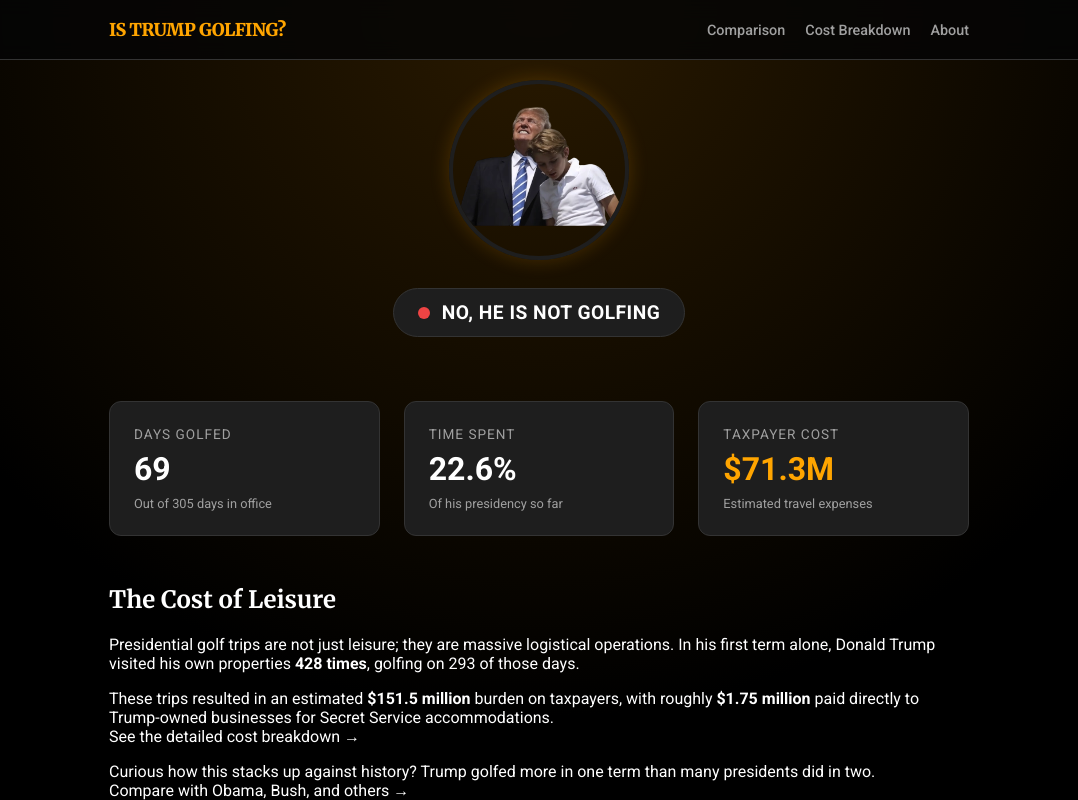
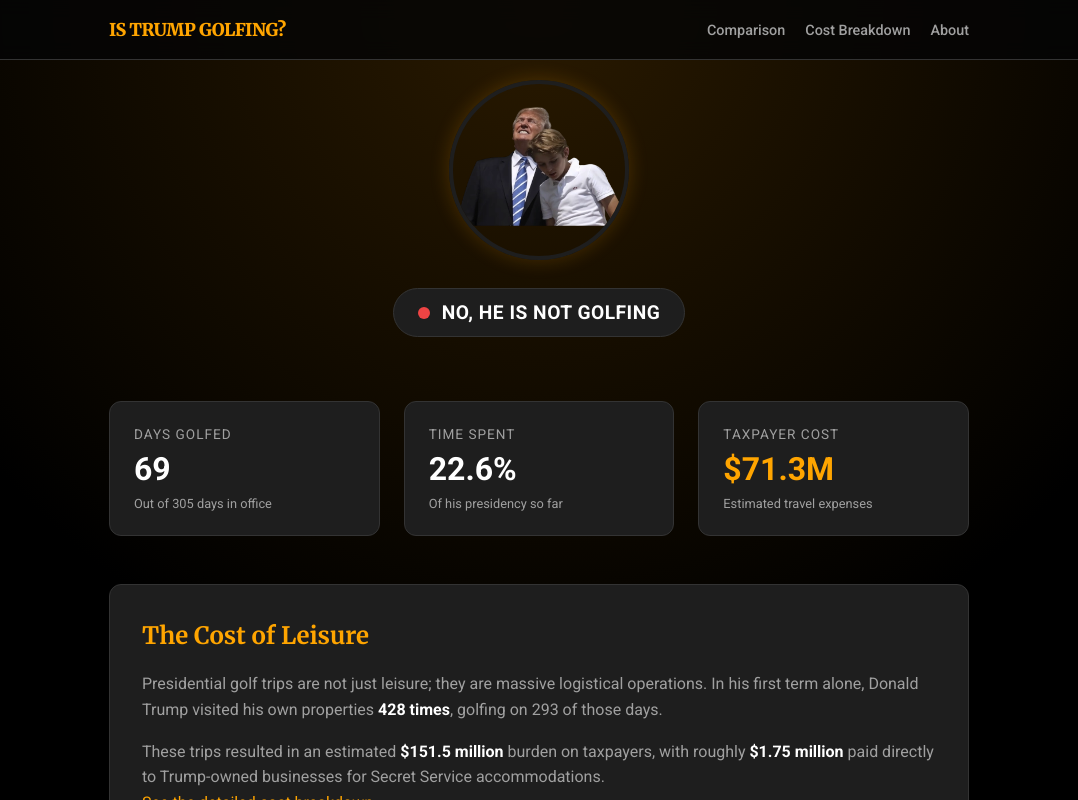
Before and after one commit to soyboi1312/istrumpgolfing.today, a Next.js app: page / in a window 1280 px wide. Shown: the top 800 px of the page, without its empty margins (101-1179 px from the left). Built offline with nearby package versions, Linux system fonts and the light colour scheme.

Commit message:
Update Home.module.css

```diff
--- a/styles/Home.module.css
+++ b/styles/Home.module.css
@@ -165,6 +165,45 @@
   margin-top: 0.5rem;
 }
 
+/* --- Context/Analysis Section --- */
+.contextSection {
+  text-align: left;
+  background: var(--color-bg-card);
+  border: 1px solid var(--color-border);
+  border-radius: var(--radius-lg);
+  padding: 2rem;
+  margin-bottom: 3rem;
+  line-height: 1.6;
+}
+
+.contextTitle {
+  font-family: 'Merriweather', serif;
+  color: var(--color-primary-orange);
+  margin-top: 0;
+  margin-bottom: 1rem;
+  font-size: 1.5rem;
+}
+
+.contextText {
+  color: var(--color-text-gray);
+  margin-bottom: 1rem;
+  font-size: 1rem;
+}
+
+.contextText strong {
+  color: var(--color-text-white);
+}
+
+.contextLink {
+  color: var(--color-primary-orange);
+  text-decoration: underline;
+  text-underline-offset: 4px;
+}
+
+.contextLink:hover {
+  color: var(--color-text-white);
+}
+
 /* --- Calendar Controls --- */
 .calendarWrapper {
   background: var(--color-bg-card);
@@ -180,7 +219,7 @@
   align-items: center;
   margin-bottom: 1.5rem;
   padding: 0;
-  gap: 10px; /* Prevent buttons touching text */
+  gap: 10px;
 }
 
 .controlButton {
@@ -208,8 +247,8 @@
   font-family: 'Merriweather', serif;
   font-size: 1.2rem;
   font-weight: 700;
-  flex: 1; /* Allows label to take up available space */
-  text-align: center; /* Centers the label */
+  flex: 1;
+  text-align: center;
   line-height: 1.2;
 }
 
@@ -218,7 +257,7 @@
   width: 100%;
   border-collapse: separate;
   border-spacing: 4px;
-  table-layout: fixed; /* Ensures even columns */
+  table-layout: fixed;
 }
 
 .calendarTable th {
@@ -403,7 +442,7 @@
 /* --- Mobile Responsiveness --- */
 @media (max-width: 768px) {
   .main {
-    padding-top: 20px; /* Less top padding since navbar might change behavior or just spacing */
+    padding-top: 20px;
     padding-left: 15px;
     padding-right: 15px;
   }
@@ -422,6 +461,10 @@
     justify-content: center;
   }
 
+  .contextSection {
+    padding: 1.5rem;
+  }
+
   .footerLinks {
     flex-direction: column;
     gap: 0.8rem;
@@ -433,15 +476,15 @@
 
   /* Calendar Mobile Optimization */
   .calendarWrapper {
-    padding: 15px 10px; /* Reduced side padding significantly */
+    padding: 15px 10px;
   }
 
   .calendarTable {
-    border-spacing: 2px; /* Tighter spacing between cells */
+    border-spacing: 2px;
   }
 
   .tableCell {
-    height: 42px; /* Smaller cells */
+    height: 42px;
     font-size: 0.85rem;
     border-radius: 4px;
   }
@@ -452,7 +495,7 @@
   }
 
   .currentMonthLabel {
-    font-size: 1rem; /* Slightly smaller to fit better */
+    font-size: 1rem;
   }
 
   .controlButton {
```
